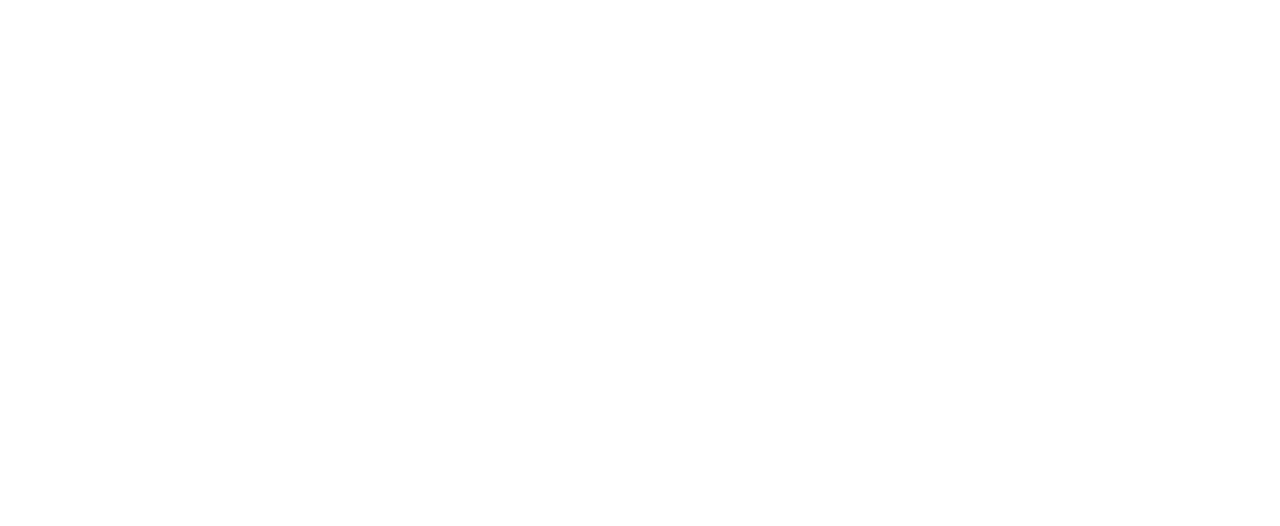
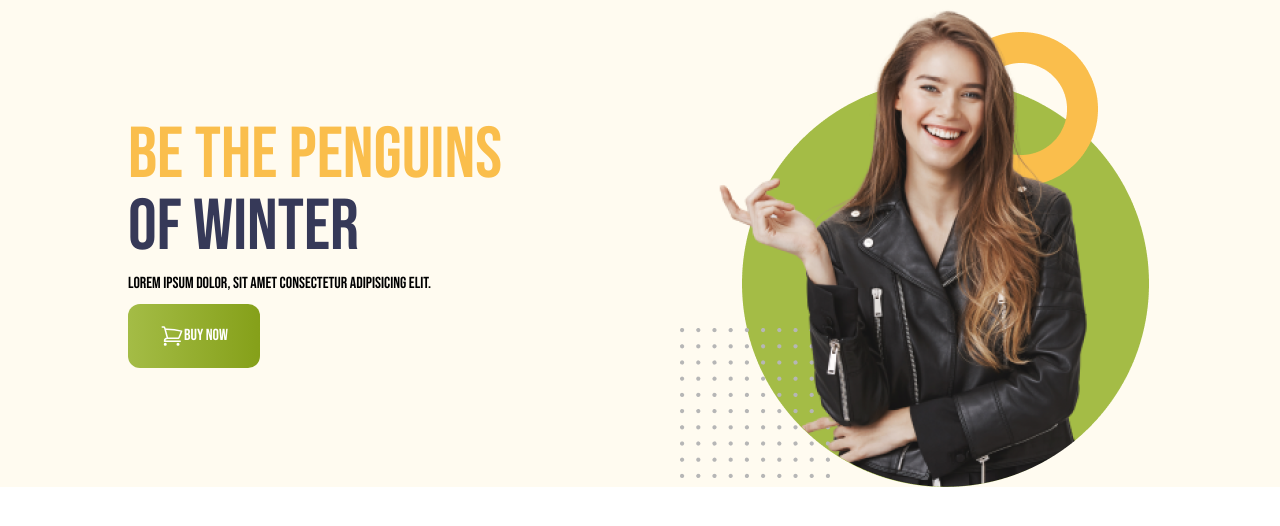
Before and after one commit to HIMU005/penguin-fashion-mart, a plain HTML site: page index.html in a window 1280 px wide. Drawn offline with nearby package versions, Linux system fonts and the light colour scheme.

Commit message:
header part done

```diff
--- a/index.html
+++ b/index.html
@@ -5,10 +5,36 @@
     <meta name="viewport" content="width=device-width, initial-scale=1.0">
     <title>Penguin Fashion Mart</title>
     <script src="https://cdn.tailwindcss.com"></script>
+    <link rel="preconnect" href="https://fonts.googleapis.com">
+<link rel="preconnect" href="https://fonts.gstatic.com" crossorigin>
+<link href="https://fonts.googleapis.com/css2?family=Bebas+Neue&display=swap" rel="stylesheet">
+    <style>
+        .font-bebas{
+            font-family: Bebas Neue ;
+        }
+    </style>
 </head>
 <body>
-    <header>
+    <header class="bg-[#FFFBF0] py-15 px-4 md:px-32">
+        <!-- nav-section -->
+        <nav>
 
+        </nav>
+        <!-- banner-section  -->
+        <div class="flex flex-col md:flex-row justify-between items-center font-bebas">
+            <div class="space-y-2">
+                <h1 class="text-[#FABE4C] text-7xl font-normal ">Be the Penguins <br> <span class="text-[#363958]">of Winter</span></h1>
+                <p class="text-base font-normal">Lorem ipsum dolor, sit amet consectetur adipisicing elit. </p>
+                <button class="py-5 px-8 rounded-xl bg-orange-400 text-white uppercase font-medium flex bg-gradient-to-r from-[#A4BC46] to-[#85A019] ...">
+                    <svg xmlns="http://www.w3.org/2000/svg" fill="none" viewBox="0 0 24 24" stroke-width="1.5" stroke="currentColor" class="w-6 h-6">
+                        <path stroke-linecap="round" stroke-linejoin="round" d="M2.25 3h1.386c.51 0 .955.343 1.087.835l.383 1.437M7.5 14.25a3 3 0 0 0-3 3h15.75m-12.75-3h11.218c1.121-2.3 2.1-4.684 2.924-7.138a60.114 60.114 0 0 0-16.536-1.84M7.5 14.25 5.106 5.272M6 20.25a.75.75 0 1 1-1.5 0 .75.75 0 0 1 1.5 0Zm12.75 0a.75.75 0 1 1-1.5 0 .75.75 0 0 1 1.5 0Z" />
+                      </svg>
+                    Buy Now</button>
+            </div>
+            <div>
+                <img src="images/model.png" alt="">
+            </div>
+        </div>
     </header>
     <main>
 
```
